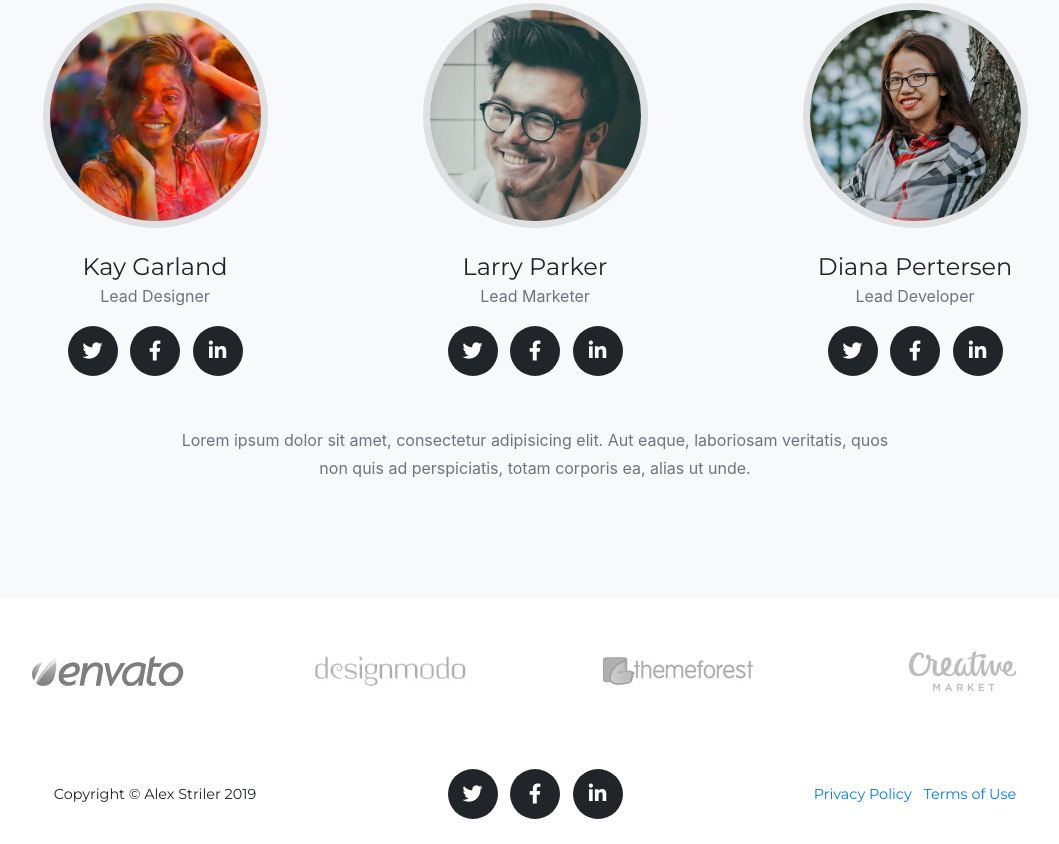
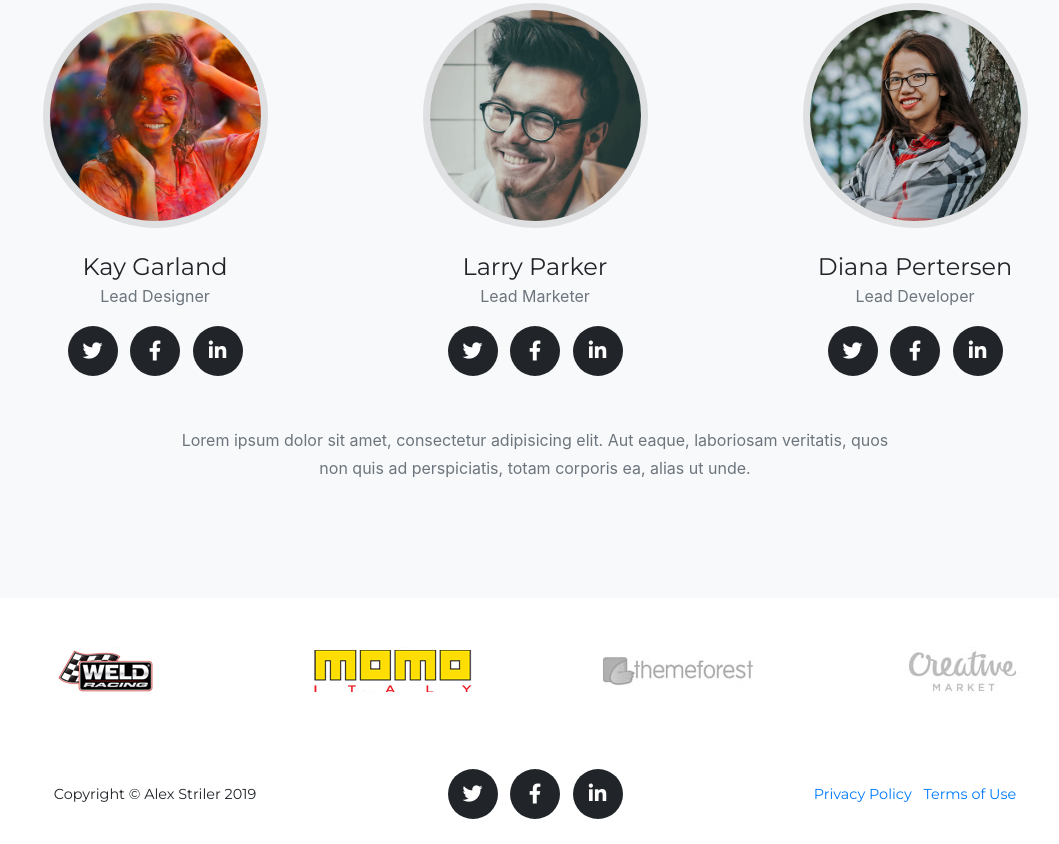
Before and after one commit to colestriler/motorsports-sponsorship-summit, a website with bundled scripts: page index.html in a window 1280 px wide. Shown: the part 1686-2530 px from the top of the page, without its empty margins (105-1164 px from the left). Built offline with nearby package versions, Linux system fonts and the light colour scheme; a web font is replaced by a local one.

Commit message:
add logos

```diff
--- a/index.html
+++ b/index.html
@@ -199,12 +199,12 @@
       <div class="row">
         <div class="col-md-3 col-sm-6">
           <a href="#">
-            <img class="img-fluid d-block mx-auto" src="img/logos/envato.jpg" alt="">
+            <img class="img-fluid d-block mx-auto" src="img/logos/weld.jpg" alt="">
           </a>
         </div>
         <div class="col-md-3 col-sm-6">
           <a href="#">
-            <img class="img-fluid d-block mx-auto" src="img/logos/designmodo.jpg" alt="">
+            <img class="img-fluid d-block mx-auto" src="img/logos/momo.jpg" alt="">
           </a>
         </div>
         <div class="col-md-3 col-sm-6">
```
Also changed, not shown: img/logos/momo.jpg (added), img/logos/weld.jpg (added), 2 other files.
